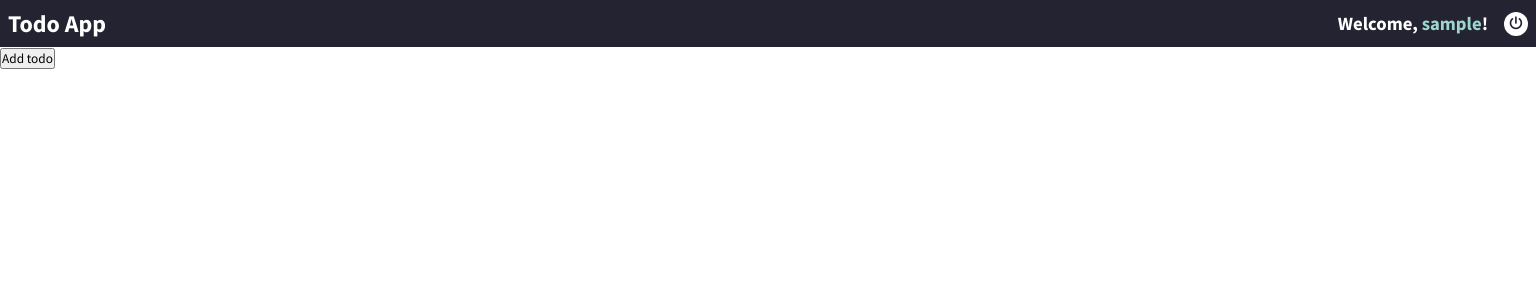
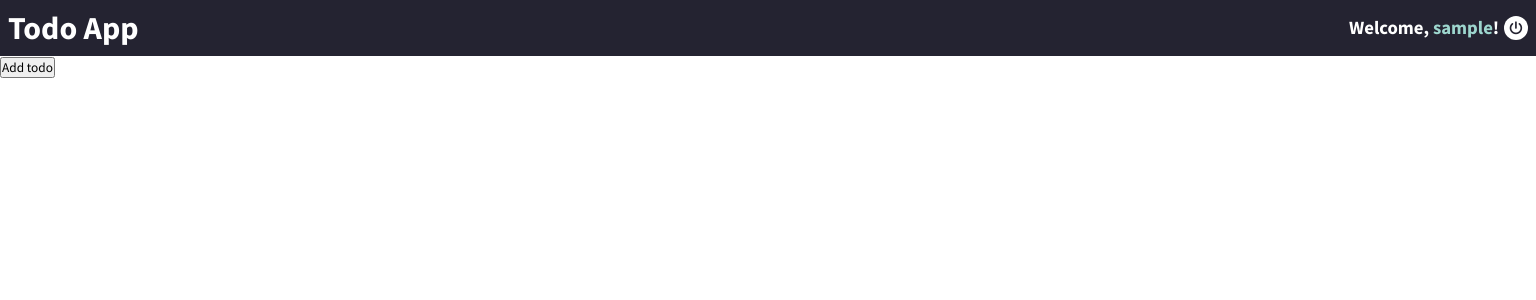
Before and after one commit to GuidoRial/todo-app-MERN, a React (Create React App) app in the folder client/: page / in a window 1536 px wide. Shown: the top 300 px of the page. Built offline with nearby package versions, Linux system fonts and the light colour scheme; no server answers; sample sign-in values are in the browser's storage.

Commit message:
made header responsive

```diff
--- a/client/src/Components/Main/Header/Header.css
+++ b/client/src/Components/Main/Header/Header.css
@@ -7,13 +7,19 @@ nav {
     color: var(--white);
 }
 
+.log-out-button-container {
+    display: flex;
+    justify-content: center;
+    align-items: center;
+}
+
 #userName {
     color: var(--secondary-color);
 }
 
 .greeting {
     display: flex;
-    gap: 1rem;
+    gap: 0.3rem;
 }
 
 .log-out-button {
@@ -33,3 +39,21 @@ nav {
     background-color: var(--primary-color);
     color: var(--secondary-color);
 }
+
+@media (max-width: 375px) {
+    .todo-logo {
+        display: none;
+    }
+    nav {
+        justify-content: flex-end;
+    }
+}
+
+@media (min-width: 1400px) {
+    nav > h1 {
+        font-size: 2rem;
+    }
+    nav > h3 {
+        font-size: 1.5rem;
+    }
+}
--- a/client/src/Components/Main/Header/Header.js
+++ b/client/src/Components/Main/Header/Header.js
@@ -11,14 +11,16 @@ function Header({ user, setUser }) {
     };
     return (
         <nav>
-            <h1>Todo App</h1>
+            <h1 className="todo-logo">Todo App</h1>
             <div className="greeting">
                 <h3>
                     Welcome, <span id="userName">{user?.user?.username}</span>!
                 </h3>
-                <button className="log-out-button" onClick={handleLogOut}>
-                    <i className="fas fa-power-off"></i>
-                </button>
+                <div className="log-out-button-container">
+                    <button className="log-out-button" onClick={handleLogOut}>
+                        <i className="fas fa-power-off"></i>
+                    </button>
+                </div>
             </div>
         </nav>
     );
```
